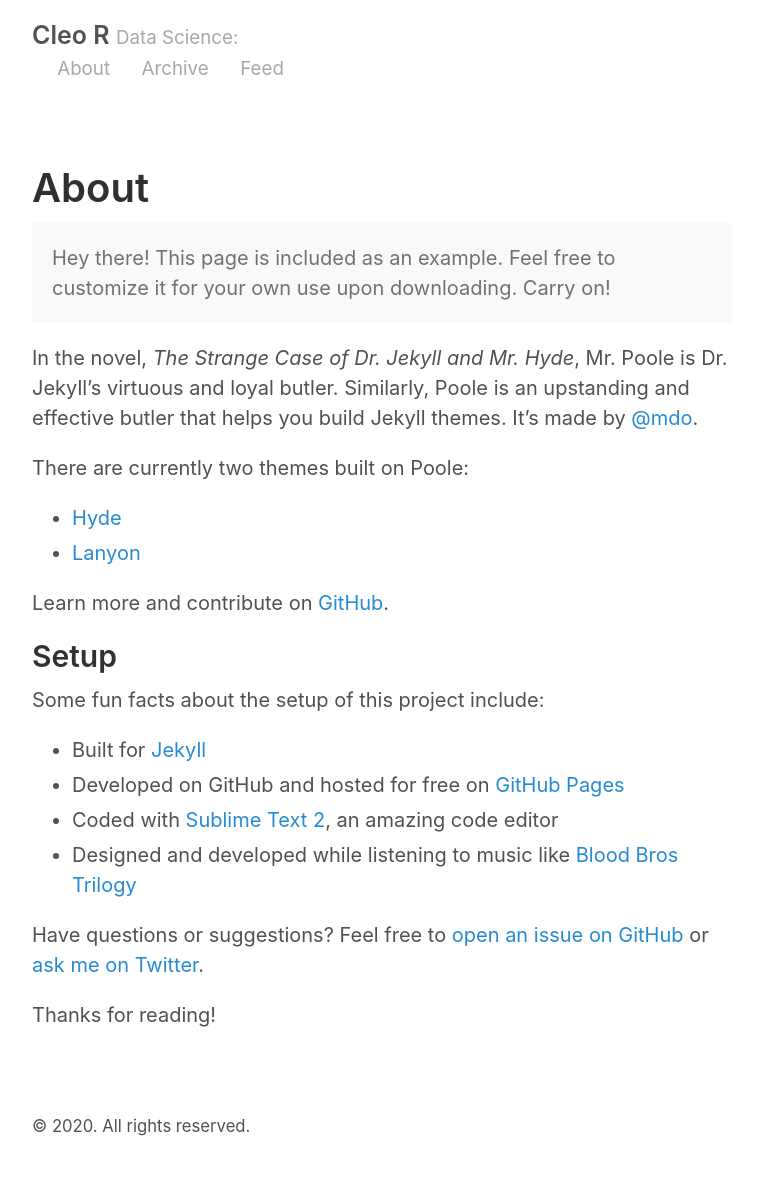
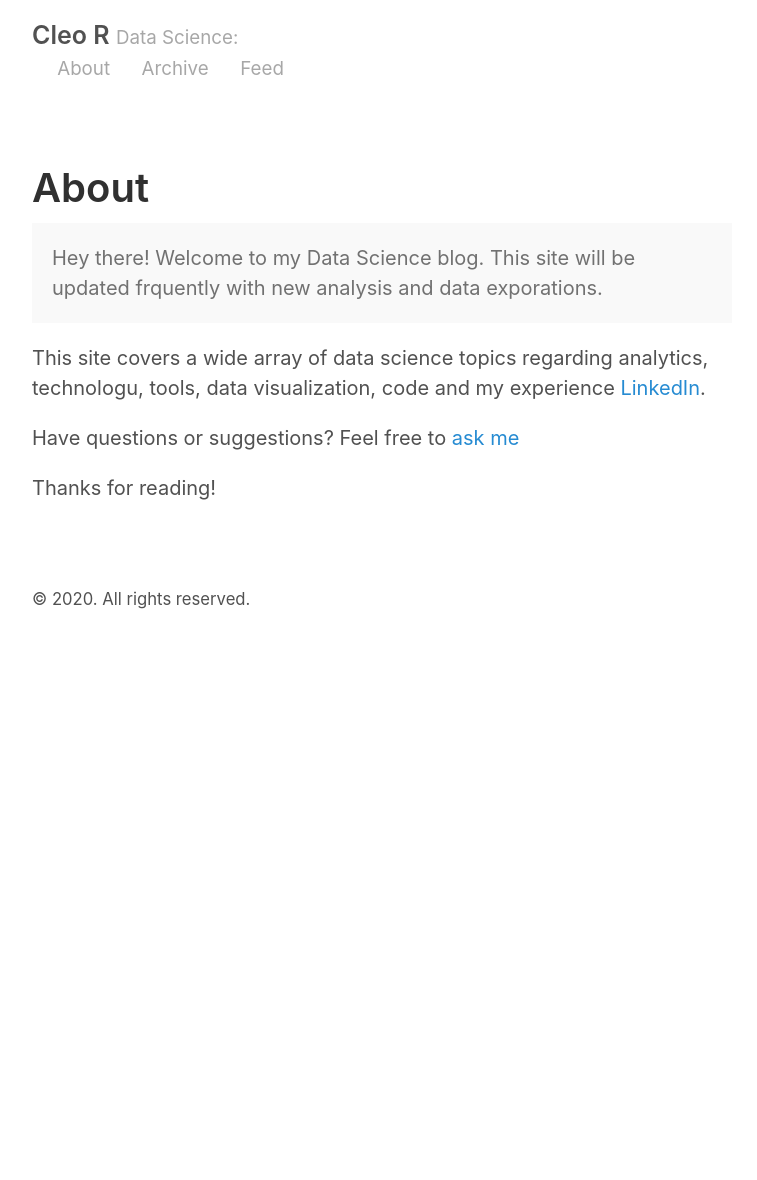
Before and after one commit to cleotilderuiz/cleotilderuiz.github.io, a Jekyll site: the page built from about.md, in a window 1280 px wide. Shown: the whole page, without its empty margins (258-1015 px from the left). Built offline with Jekyll 4.4.1, drawn with Linux system fonts in a browser that asks for light colours; after the commit the page ends 900 px from its top, so only the background shows below that.

Commit message:
updated about

```diff
--- a/about.md
+++ b/about.md
@@ -4,27 +4,11 @@ title: About
 ---
 
 <p class="message">
-  Hey there! This page is included as an example. Feel free to customize it for your own use upon downloading. Carry on!
+  Hey there! Welcome to my Data Science blog. This site will be updated frquently with new analysis and data exporations.
 </p>
 
-In the novel, *The Strange Case of Dr. Jekyll and Mr. Hyde*, Mr. Poole is Dr. Jekyll's virtuous and loyal butler. Similarly, Poole is an upstanding and effective butler that helps you build Jekyll themes. It's made by [@mdo](https://twitter.com/mdo).
+This site covers a wide array of data science topics regarding analytics, technologu, tools, data visualization, code and my experience [LinkedIn](https://www.linkedin.com/in/cleo-ruiz-103126133/).
 
-There are currently two themes built on Poole:
-
-* [Hyde](http://hyde.getpoole.com)
-* [Lanyon](http://lanyon.getpoole.com)
-
-Learn more and contribute on [GitHub](https://github.com/poole).
-
-## Setup
-
-Some fun facts about the setup of this project include:
-
-* Built for [Jekyll](http://jekyllrb.com)
-* Developed on GitHub and hosted for free on [GitHub Pages](https://pages.github.com)
-* Coded with [Sublime Text 2](http://sublimetext.com), an amazing code editor
-* Designed and developed while listening to music like [Blood Bros Trilogy](https://soundcloud.com/maddecent/sets/blood-bros-series)
-
-Have questions or suggestions? Feel free to [open an issue on GitHub](https://github.com/poole/poole/issues/new) or [ask me on Twitter](https://twitter.com/mdo).
+Have questions or suggestions? Feel free to [ask me](https://www.linkedin.com/in/cleo-ruiz-103126133/)
 
 Thanks for reading!
```
